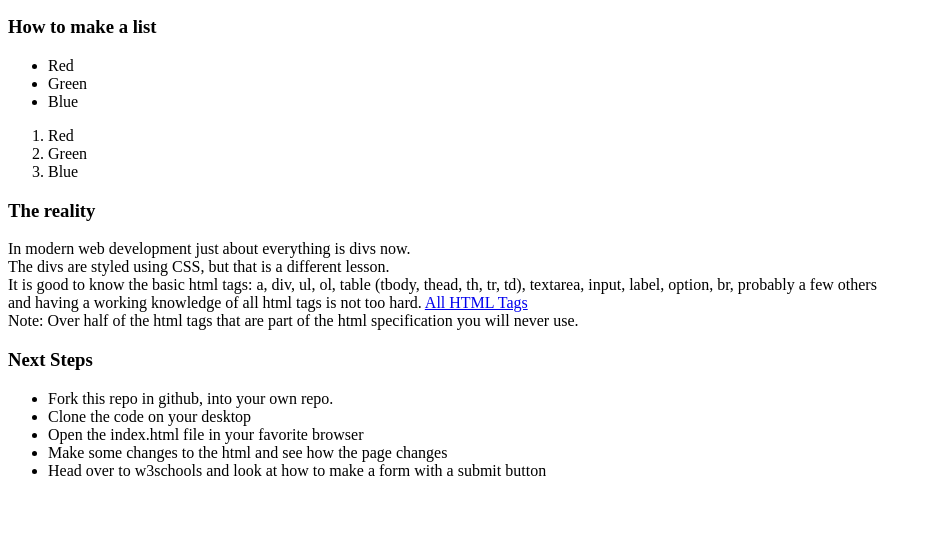
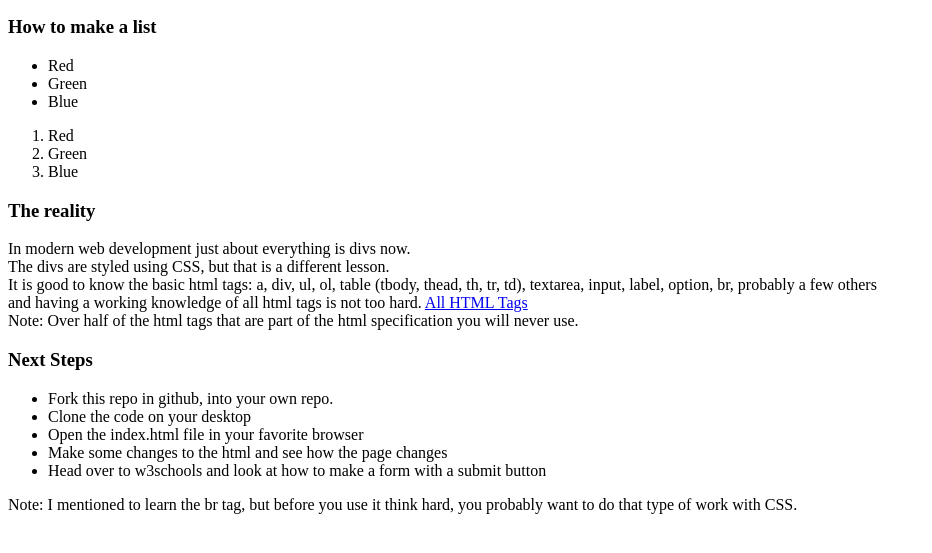
Before and after one commit to EricRohlfs/html_trainer, a plain HTML site: page src/index.html in a window 1280 px wide. Shown: the part 87-640 px from the top of the page, without its empty margins (0-932 px from the left). Drawn offline with Linux system fonts and the light colour scheme.

Commit message:
Update index.html

```diff
--- a/src/index.html
+++ b/src/index.html
@@ -39,7 +39,7 @@
       <li>Head over to w3schools and look at how to make a form with a submit button</li>
     </ul>
 
-
+    <div> Note: I mentioned to learn the br tag, but before you use it think hard, you probably want to do that type of work with CSS.</div>
 
   </body>
 </html>
```
